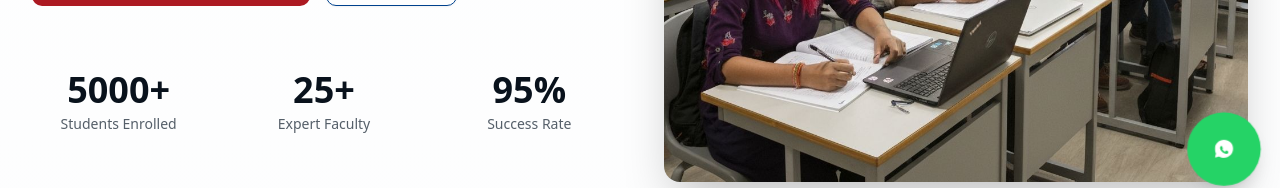
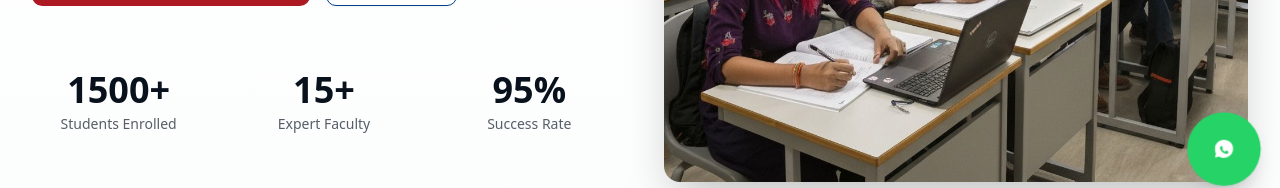
Before and after one commit to ShivnandanBasotra/udaan-sigma, a Next.js app: page / in a window 1280 px wide. Shown: the part 595-783 px from the top of the page. Built offline with nearby package versions, Linux system fonts and the light colour scheme.

Commit message:
figure and facts changes

```diff
--- a/components/hero-section.tsx
+++ b/components/hero-section.tsx
@@ -76,11 +76,11 @@ export function HeroSection() {
 
             <div className="mt-16 grid grid-cols-3 gap-8 text-center">
               <div className="animate-fade-in-up animation-delay-800 hover-scale">
-                <div className="text-3xl sm:text-4xl font-bold text-foreground">5000+</div>
+                <div className="text-3xl sm:text-4xl font-bold text-foreground">1500+</div>
                 <div className="mt-1 text-sm text-muted-foreground">Students Enrolled</div>
               </div>
               <div className="animate-fade-in-up animation-delay-1000 hover-scale">
-                <div className="text-3xl sm:text-4xl font-bold text-foreground">25+</div>
+                <div className="text-3xl sm:text-4xl font-bold text-foreground">15+</div>
                 <div className="mt-1 text-sm text-muted-foreground">Expert Faculty</div>
               </div>
               <div className="animate-fade-in-up animation-delay-1200 hover-scale">
--- a/components/scholarship-section.tsx
+++ b/components/scholarship-section.tsx
@@ -8,7 +8,7 @@ export function ScholarshipSection() {
       <div className="container mx-auto px-4 sm:px-6 lg:px-8">
         <div className="text-center mb-16">
           <h2 className="text-3xl sm:text-4xl font-bold text-foreground mb-4">
-            UDAAN SIGMA Scholarship & Admission Test
+            UDAAN SIGMA Scholarship-cum-Admission Test
           </h2>
           <p className="text-lg text-muted-foreground max-w-3xl mx-auto">
             Unlock your potential with our scholarship program. Win exciting prizes and get up to 100% scholarship!
```
